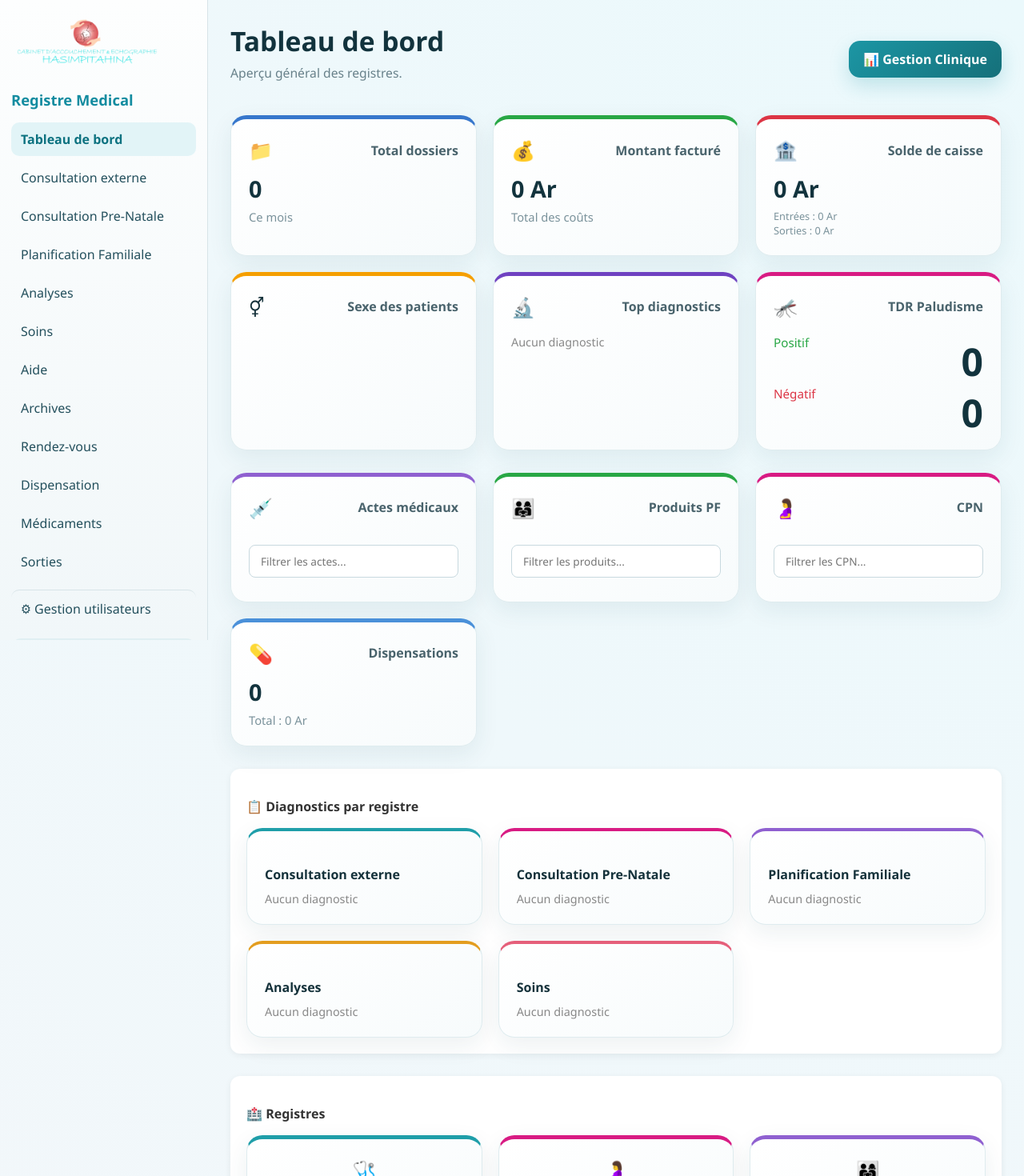
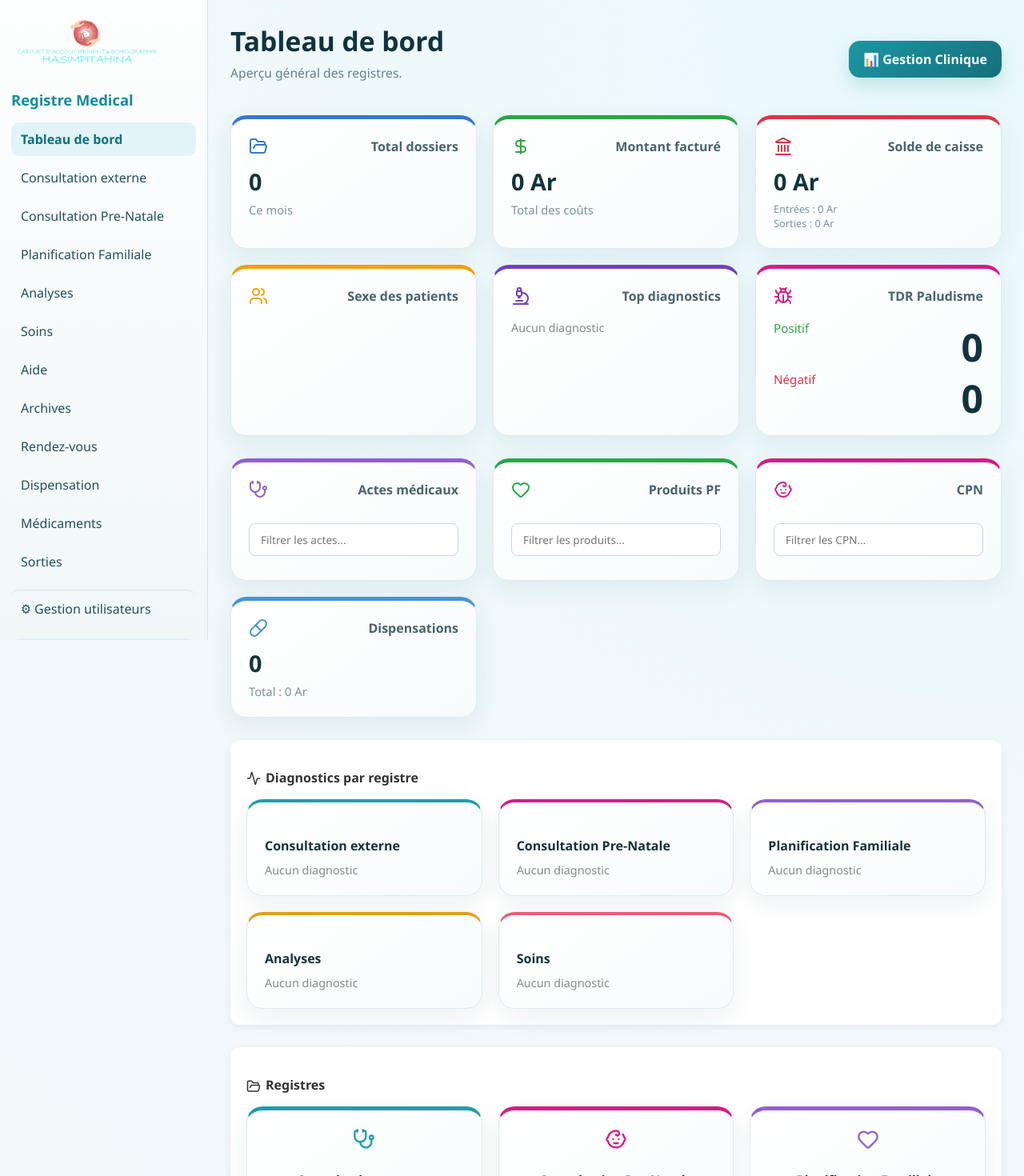
Before and after one commit to TafitaNiainaperline/registre-medical, a React (Vite) app: page /#/ in a window 1280 px wide. Shown: the top 1470 px of the page at 80% size. Built offline with nearby package versions, Linux system fonts and the light colour scheme; sample sign-in values are in the browser's storage.

Commit message:
feat(dashboard): replace emojis with lucide-react icons

```diff
--- a/package.json
+++ b/package.json
@@ -14,6 +14,7 @@
   "dependencies": {
     "bcryptjs": "^3.0.3",
     "exceljs": "^4.4.0",
+    "lucide-react": "^1.38.0",
     "pdfkit": "^0.18.0",
     "react": "^19.2.6",
     "react-dom": "^19.2.6",
--- a/src/pages/DashboardPage.jsx
+++ b/src/pages/DashboardPage.jsx
@@ -1,5 +1,6 @@
 import { useEffect, useState } from 'react';
 import { categories } from '../constants';
+import { FolderOpen, DollarSign, Landmark, Users, Microscope, Bug, Stethoscope, Baby, Pill, Heart, Calendar, Activity } from 'lucide-react';
 
 function parseAgeToMonths(stored) {
   const value = String(stored || '');
@@ -256,7 +257,7 @@ export default function DashboardPage() {
       <div className="cards-grid" style={{ marginBottom: '28px' }}>
         <article className="stat-card" style={{ borderTop: '5px solid #3777cc' }}>
           <div className="stat-top">
-            <span style={{ fontSize: '1.5rem' }}>📁</span>
+            <FolderOpen size={24} color="#3777cc" />
             <h3>Total dossiers</h3>
           </div>
           <strong style={{ fontSize: '1.8rem' }}>{totalRecords}</strong>
@@ -265,7 +266,7 @@ export default function DashboardPage() {
 
         <article className="stat-card" style={{ borderTop: '5px solid #28a745' }}>
           <div className="stat-top">
-            <span style={{ fontSize: '1.5rem' }}>💰</span>
+            <DollarSign size={24} color="#28a745" />
             <h3>Montant facturé</h3>
           </div>
           <strong style={{ fontSize: '1.8rem' }}>{totalAmount.toLocaleString()} Ar</strong>
@@ -274,7 +275,7 @@ export default function DashboardPage() {
 
         <article className="stat-card" style={{ borderTop: '5px solid #dc3545' }}>
           <div className="stat-top">
-            <span style={{ fontSize: '1.5rem' }}>🏦</span>
+            <Landmark size={24} color="#dc3545" />
             <h3>Solde de caisse</h3>
           </div>
           <strong style={{ fontSize: '1.8rem' }}>{soldeCaisse.toLocaleString()} Ar</strong>
@@ -286,7 +287,7 @@ export default function DashboardPage() {
 
         <article className="stat-card" style={{ borderTop: '5px solid #f59f00' }}>
           <div className="stat-top">
-            <span style={{ fontSize: '1.5rem' }}>⚥</span>
+            <Users size={24} color="#f59f00" />
             <h3>Sexe des patients</h3>
           </div>
           <div style={{ display: 'grid', gap: '6px', marginTop: '12px' }}>
@@ -301,7 +302,7 @@ export default function DashboardPage() {
 
         <article className="stat-card" style={{ borderTop: '5px solid #6f42c1' }}>
           <div className="stat-top">
-            <span style={{ fontSize: '1.5rem' }}>🔬</span>
+            <Microscope size={24} color="#6f42c1" />
             <h3>Top diagnostics</h3>
           </div>
           <div style={{ display: 'grid', gap: '6px', marginTop: '12px' }}>
@@ -317,7 +318,7 @@ export default function DashboardPage() {
 
         <article className="stat-card" style={{ borderTop: '5px solid #d81b83' }}>
           <div className="stat-top">
-            <span style={{ fontSize: '1.5rem' }}>🦟</span>
+            <Bug size={24} color="#d81b83" />
             <h3>TDR Paludisme</h3>
           </div>
           <div style={{ display: 'grid', gap: '6px', marginTop: '12px' }}>
@@ -336,7 +337,7 @@ export default function DashboardPage() {
       <div className="cards-grid" style={{ marginBottom: '28px' }}>
         <article className="stat-card" style={{ borderTop: '5px solid #8f60d0' }}>
           <div className="stat-top">
-            <span style={{ fontSize: '1.5rem' }}>💉</span>
+            <Stethoscope size={24} color="#8f60d0" />
             <h3>Actes médicaux</h3>
           </div>
           <input
@@ -375,7 +376,7 @@ export default function DashboardPage() {
 
         <article className="stat-card" style={{ borderTop: '5px solid #28a745' }}>
           <div className="stat-top">
-            <span style={{ fontSize: '1.5rem' }}>👨‍👩‍👧</span>
+            <Heart size={24} color="#28a745" />
             <h3>Produits PF</h3>
           </div>
           <input
@@ -414,7 +415,7 @@ export default function DashboardPage() {
 
         <article className="stat-card" style={{ borderTop: '5px solid #d81b83' }}>
           <div className="stat-top">
-            <span style={{ fontSize: '1.5rem' }}>🤰</span>
+            <Baby size={24} color="#d81b83" />
             <h3>CPN</h3>
           </div>
           <input
@@ -453,7 +454,7 @@ export default function DashboardPage() {
 
         <article className="stat-card" style={{ borderTop: '5px solid #4a90d9' }}>
           <div className="stat-top">
-            <span style={{ fontSize: '1.5rem' }}>💊</span>
+            <Pill size={24} color="#4a90d9" />
             <h3>Dispensations</h3>
           </div>
           <strong style={{ fontSize: '1.8rem' }}>{dispensationCount}</strong>
@@ -465,7 +466,7 @@ export default function DashboardPage() {
 
       {ageGroupSummary.length > 0 && (
         <div style={{ marginBottom: '28px', padding: '20px', background: '#fff', borderRadius: '12px', boxShadow: '0 2px 8px rgba(0,0,0,0.06)' }}>
-          <h3 style={{ marginBottom: '16px', color: '#333', fontSize: '1rem' }}>👥 Patients par tranche d'âge</h3>
+          <h3 style={{ marginBottom: '16px', color: '#333', fontSize: '1rem' }}><Users size={18} style={{ verticalAlign: 'middle', marginRight: '6px' }} />Patients par tranche d'âge</h3>
           <div style={{ display: 'flex', flexWrap: 'wrap', gap: '12px' }}>
             {ageGroupSummary.map(([group, count]) => (
               <span key={group} style={{ padding: '10px 16px', background: '#f4f9fd', border: '1px solid #dceaf2', borderRadius: '10px', color: '#184a6e', fontWeight: 500 }}>
@@ -478,7 +479,7 @@ export default function DashboardPage() {
 
       {archiveDiagnostics.length > 0 && (
         <div style={{ marginBottom: '28px', padding: '20px', background: '#fff', borderRadius: '12px', boxShadow: '0 2px 8px rgba(0,0,0,0.06)' }}>
-          <h3 style={{ marginBottom: '16px', color: '#333', fontSize: '1rem' }}>📅 Diagnostics par mois</h3>
+          <h3 style={{ marginBottom: '16px', color: '#333', fontSize: '1rem' }}><Calendar size={18} style={{ verticalAlign: 'middle', marginRight: '6px' }} />Diagnostics par mois</h3>
           <div style={{ display: 'grid', gap: '14px' }}>
             {archiveDiagnostics.map((archive) => (
               <div key={archive.label} style={{ padding: '16px', border: '1px solid #e6e6e6', borderRadius: '10px', background: '#fafafa' }}>
@@ -501,7 +502,7 @@ export default function DashboardPage() {
       )}
 
       <div style={{ marginBottom: '28px', padding: '20px', background: '#fff', borderRadius: '12px', boxShadow: '0 2px 8px rgba(0,0,0,0.06)' }}>
-        <h3 style={{ marginBottom: '16px', color: '#333', fontSize: '1rem' }}>📋 Diagnostics par registre</h3>
+        <h3 style={{ marginBottom: '16px', color: '#333', fontSize: '1rem' }}><Activity size={18} style={{ verticalAlign: 'middle', marginRight: '6px' }} />Diagnostics par registre</h3>
         <div className="cards-grid" style={{ marginTop: '10px' }}>
           {diagnosticsByCategory.map((category) => (
             <article key={category.key} className="stat-card" style={{ borderTop: `4px solid ${category.color}` }}>
@@ -522,7 +523,7 @@ export default function DashboardPage() {
       </div>
 
       <div style={{ padding: '20px', background: '#fff', borderRadius: '12px', boxShadow: '0 2px 8px rgba(0,0,0,0.06)' }}>
-        <h3 style={{ marginBottom: '16px', color: '#333', fontSize: '1rem' }}>🏥 Registres</h3>
+        <h3 style={{ marginBottom: '16px', color: '#333', fontSize: '1rem' }}><FolderOpen size={18} style={{ verticalAlign: 'middle', marginRight: '6px' }} />Registres</h3>
         <div className="cards-grid" style={{ marginTop: '10px' }}>
           {categories.map((cat) => (
             <article
@@ -533,12 +534,12 @@ export default function DashboardPage() {
                 textAlign: 'center'
               }}
             >
-              <div style={{ fontSize: '1.5rem', marginBottom: '8px' }}>
-                {cat.key === 'consultation' && '🩺'}
-                {cat.key === 'cpn' && '🤰'}
-                {cat.key === 'pf' && '👨‍👩‍👧'}
-                {cat.key === 'analyse' && '🔬'}
-                {cat.key === 'soin' && '💊'}
+              <div style={{ marginBottom: '8px', color: cat.color }}>
+                {cat.key === 'consultation' && <Stethoscope size={28} />}
+                {cat.key === 'cpn' && <Baby size={28} />}
+                {cat.key === 'pf' && <Heart size={28} />}
+                {cat.key === 'analyse' && <Microscope size={28} />}
+                {cat.key === 'soin' && <Pill size={28} />}
               </div>
               <h4 style={{ marginBottom: '8px' }}>{cat.label}</h4>
               <strong style={{ fontSize: '1.5rem', display: 'block' }}>{stats[cat.key] || 0}</strong>
```
Also changed, not shown: 1 other file (tests, documents, lock files or other folders).
